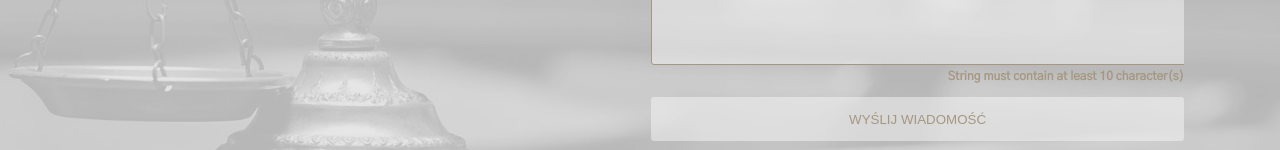
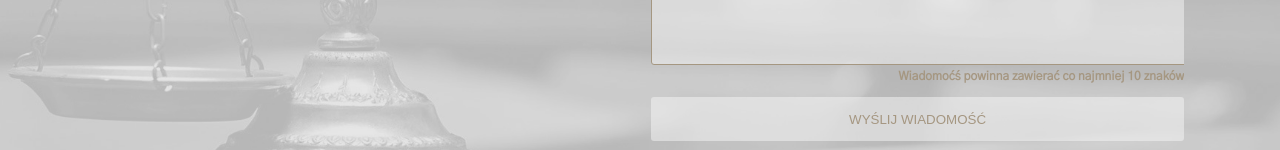
Before and after one commit to LauraGlab/Lawyer-Website, a React (Vite) app: page / in a window 1280 px wide. Both pictures are taken after typing "Sample", "name@example.com", "Sample" into the empty fields and a click on the input "Wyślij wiadomość". Shown: the part 3667-3817 px from the top of the page. Built offline with nearby package versions, Linux system fonts and the light colour scheme.

Commit message:
Update Contact.jsx

```diff
--- a/src/sections/Contact.jsx
+++ b/src/sections/Contact.jsx
@@ -54,7 +54,7 @@ export default function Contact() {
               />
               <div className="error__section">
                 {errors.name && (
-                  <span className="errorName">{errors.name.message}</span>
+                  <span className="errorName">Imię musi zawierać co najmniej 3 znaki</span>
                 )}
               </div>
               <input
@@ -64,7 +64,7 @@ export default function Contact() {
               />
               <div className="error__section">
                 {errors.email && (
-                  <span className="errorEmail">{errors.email.message}</span>
+                  <span className="errorEmail">Niepoprawny e-mail</span>
                 )}
               </div>
               <div className="msg">
@@ -75,7 +75,7 @@ export default function Contact() {
                 ></textarea>
                 <div className="error__section">
                   {errors.message && (
-                    <span className="errorText">{errors.message.message}</span>
+                    <span className="errorText">Wiadomoćś powinna zawierać co najmniej 10 znaków</span>
                   )}
                 </div>
               </div>
```
